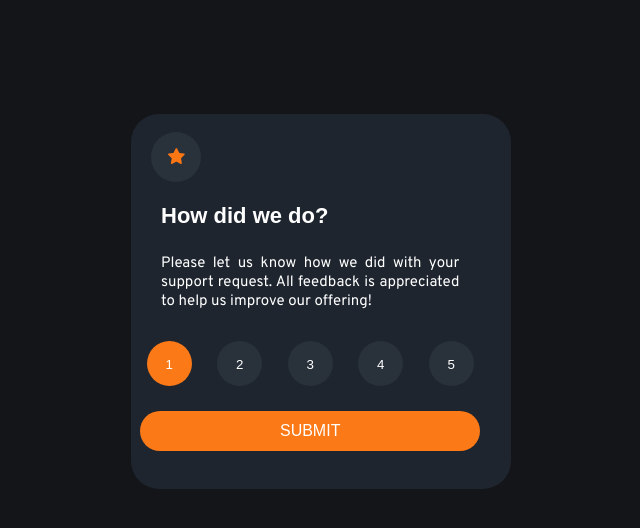
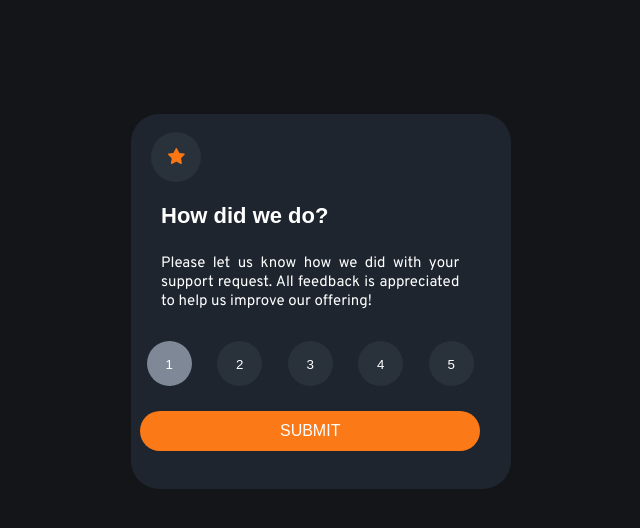
Before and after one commit to joaomenes/Componente-de-classifica-o-interativa---Atalho., a plain HTML site: page index.html in a window 1280 px wide. In both pictures the pointer is over the button 488 px from the left and 363 px from the top of the page. Shown: the whole page, without its empty margins (319-959 px from the left). Drawn offline with Linux system fonts and the light colour scheme.

Commit message:
Finalizado

```diff
--- a/css/style.css
+++ b/css/style.css
@@ -101,7 +101,7 @@ p {
 #grades3:hover,
 #grades4:hover,
 #grades5:hover {
-    background-color: #fb7917;
+    background-color: #7f8897;
 }
 
 #grades1:focus,
@@ -109,7 +109,7 @@ p {
 #grades3:focus,
 #grades4:focus,
 #grades5:focus {
-    background-color: aqua;
+    background-color: #7f8897;
 }
 
 .buttonSubmit:hover {
```
